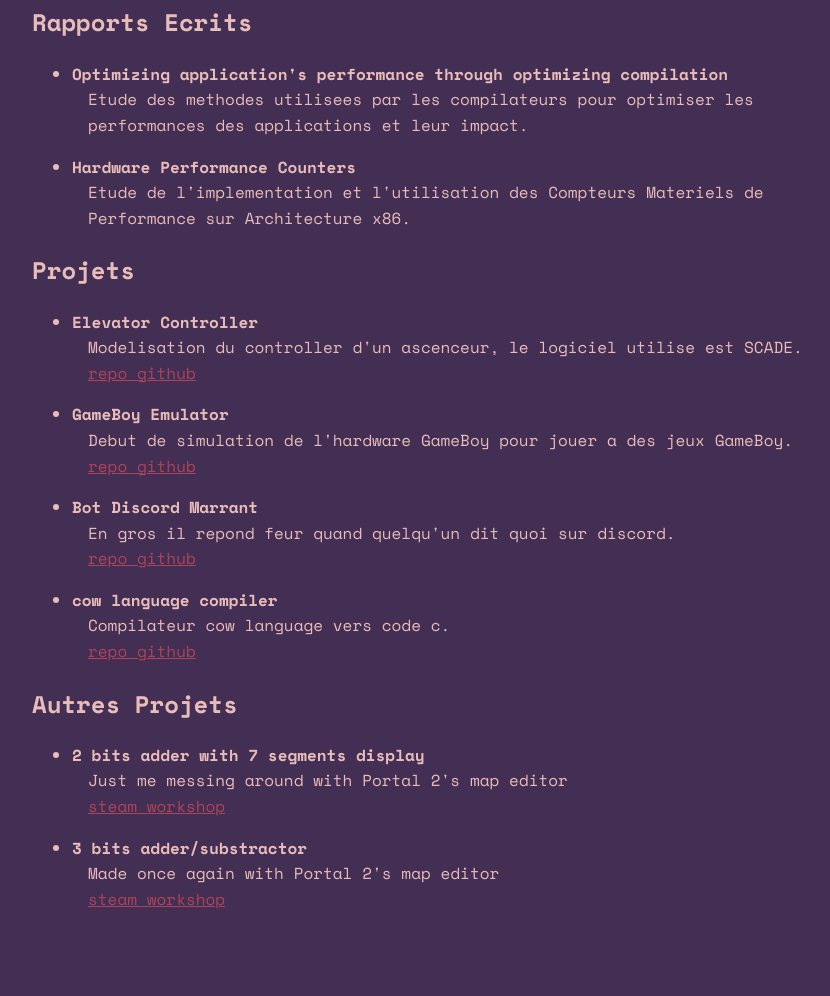
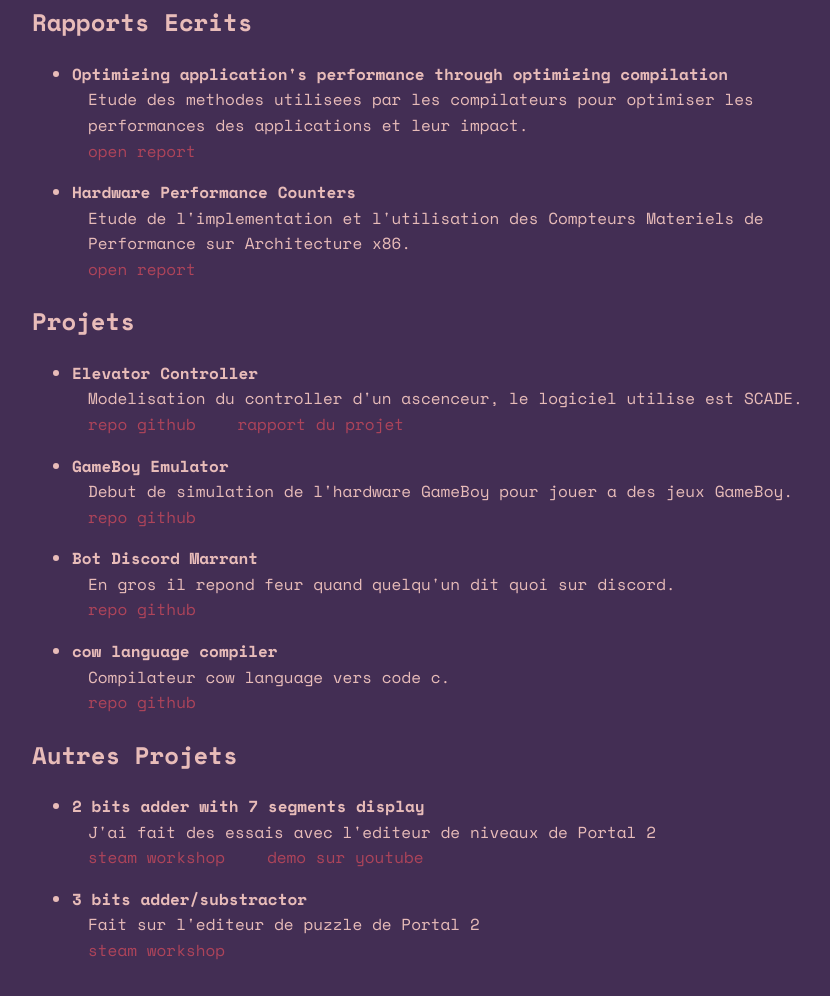
Before and after one commit to omelette-bio/portfolio, a plain HTML site: page index.html in a window 1280 px wide. Shown: the part 262-1258 px from the top of the page, without its empty margins (208-1038 px from the left). Drawn offline with nearby package versions, Linux system fonts and the light colour scheme.

Commit message:
petits ajouts

```diff
--- a/index.css
+++ b/index.css
@@ -51,6 +51,7 @@ body {
 a {
     color: #AE445A;
     margin: 0 2vh 2vh 2vh;
+    text-decoration: none;
 }
 
 h1 {
--- a/index.html
+++ b/index.html
@@ -15,10 +15,12 @@
                 <li>
                     <strong>Optimizing application's performance through optimizing compilation</strong>
                     <p>Etude des methodes utilisees par les compilateurs pour optimiser les performances des applications et leur impact.</p>
+                    <a href="reports/compilation_optimization.pdf" target="_blank">open report</a>
                 </li>
                 <li>
                     <strong>Hardware Performance Counters</strong>
                     <p>Etude de l'implementation et l'utilisation des Compteurs Materiels de Performance sur Architecture x86.</p>
+                    <a href="reports/hardware_perf_count.pdf" target="_blank">open report</a>
                 </li>
             </ul>
         </section>
@@ -29,6 +31,7 @@
                     <strong>Elevator Controller</strong>
                     <p>Modelisation du controller d'un ascenceur, le logiciel utilise est SCADE.</p>
                     <a href="https://github.com/omelette-bio/elevator-controller" target="_blank">repo github</a>
+                    <a href="https://omelette-bio.github.io/elevator-controller/" target="_blank">rapport du projet</a>
                 </li>
                 <li>
                     <strong>GameBoy Emulator</strong>
@@ -52,13 +55,14 @@
             <ul>
                 <li>
                     <strong>2 bits adder with 7 segments display</strong>
-                    <p>Just me messing around with Portal 2's map editor </p>
-                    <a href="#" target="_blank">steam workshop</a>
+                    <p>J'ai fait des essais avec l'editeur de niveaux de Portal 2</p>
+                    <a href="https://steamcommunity.com/sharedfiles/filedetails/?id=3370690701" target="_blank">steam workshop</a>
+                    <a href="https://youtu.be/bHXx-y2CLio?si=B5rPQTEGpP4fRhSj" target="_blank">demo sur youtube</a>
                 </li>
                 <li>
                     <strong>3 bits adder/substractor</strong>
-                    <p>Made once again with Portal 2's map editor</p>
-                    <a href="#" target="_blank">steam workshop</a>
+                    <p>Fait sur l'editeur de puzzle de Portal 2</p>
+                    <a href="https://steamcommunity.com/sharedfiles/filedetails/?id=3371186951" target="_blank">steam workshop</a>
                 </li>
             </ul>
         </section>
```
Also changed, not shown: 2 other files.
